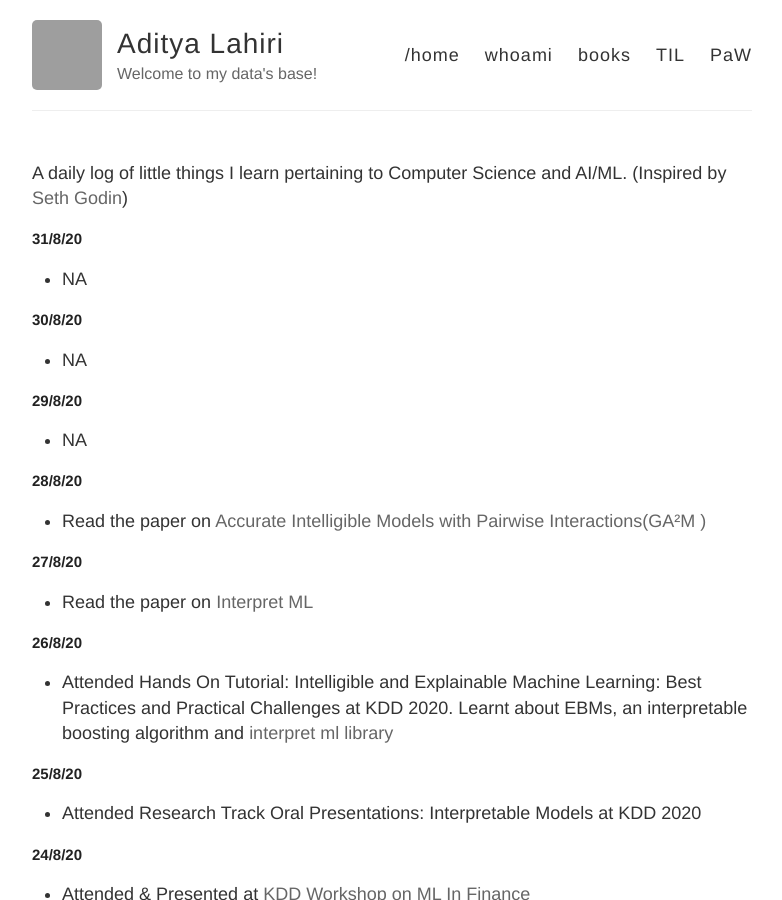
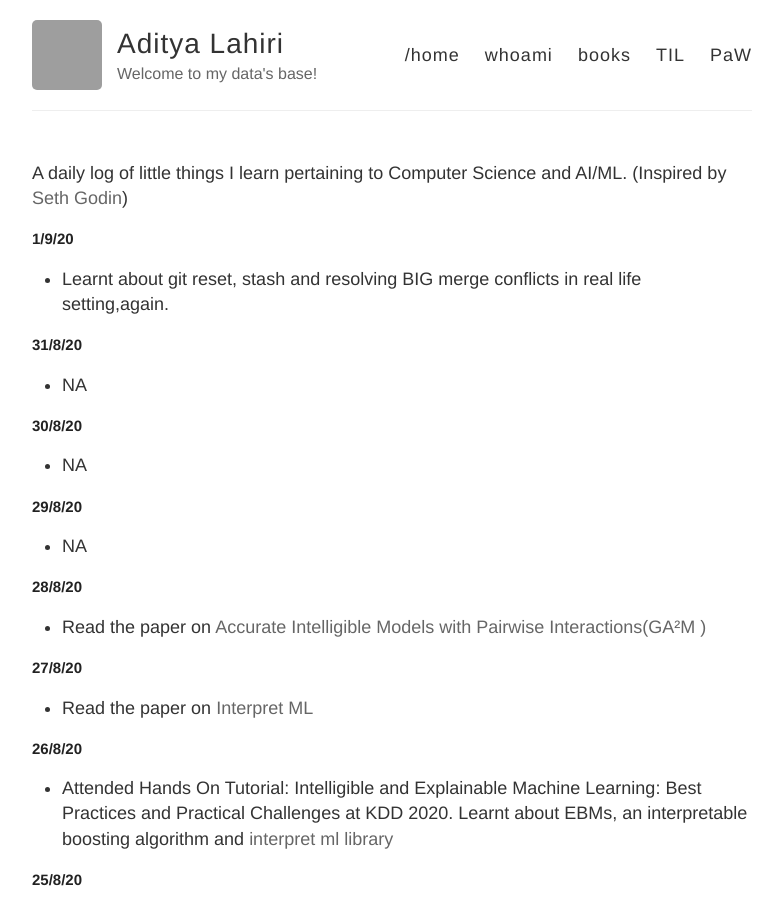
Before and after one commit to adityalahiri/adityalahiri.github.io, a Jekyll site: the page built from TIL.md, in a window 1280 px wide and 900 px high. Shown: the whole window, without its empty margins (248-1030 px from the left). Built offline with Jekyll 4.4.1, drawn with Linux system fonts in a browser that asks for light colours; our own code applies the rules of GitHub Pages for plain Markdown files; grey boxes are pictures that could not be loaded.

Commit message:
Update for 1/9/20

```diff
--- a/TIL.md
+++ b/TIL.md
@@ -1,5 +1,9 @@
 A daily log of little things I learn pertaining to Computer Science and AI/ML.
 (Inspired by [Seth Godin](https://seths.blog/))
+
+## 1/9/20
+
+* Learnt about git reset, stash and resolving BIG merge conflicts in real life setting,again.
 
 ## 31/8/20
 
```
